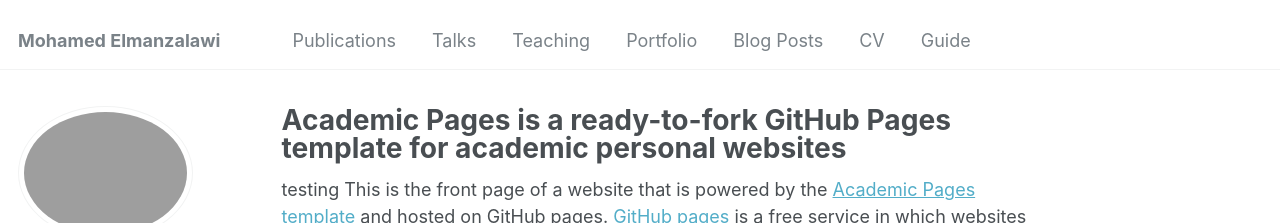
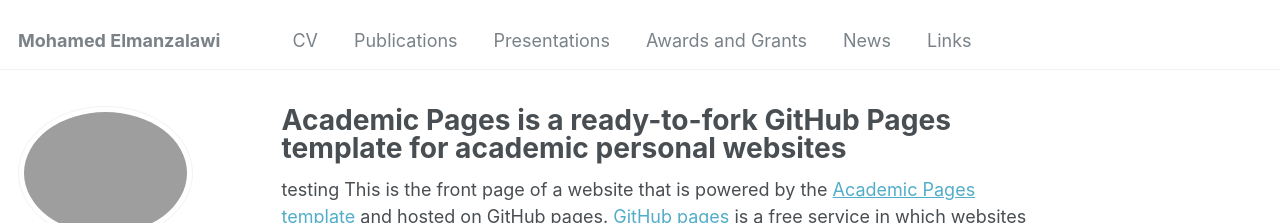
Before and after one commit to Mohamed-Elmanzalawi/MohamedElmanzalawi.github.io, a Jekyll site: the page built from _pages/about.md, in a window 1280 px wide. Shown: the top 223 px of the page. Built offline with Jekyll 4.4.1, drawn with Linux system fonts in a browser that asks for light colours; some web fonts are replaced.

Commit message:
Update navigation.yml

```diff
--- a/_data/navigation.yml
+++ b/_data/navigation.yml
@@ -5,23 +5,24 @@
 # prevent it from being included in the site.
 
 main:
-  - title: "Publications"
-    url: /publications/
-
-  - title: "Talks"
-    url: /talks/
-
-  - title: "Teaching"
-    url: /teaching/
-
-  - title: "Portfolio"
-    url: /portfolio/
-
-  - title: "Blog Posts"
-    url: /year-archive/
 
   - title: "CV"
     url: /cv/
 
-  - title: "Guide"
-    url: /markdown/
+#  - title: "Research interests"
+#    url: /research/
+
+  - title: "Publications"
+    url: /publications/
+
+  - title: "Presentations"
+    url: /presentations/
+
+  - title: "Awards and Grants"
+    url: /awards&grants/
+
+  - title: "News"
+    url: /news/
+
+  - title: "Links"
+    url: /links/
```
